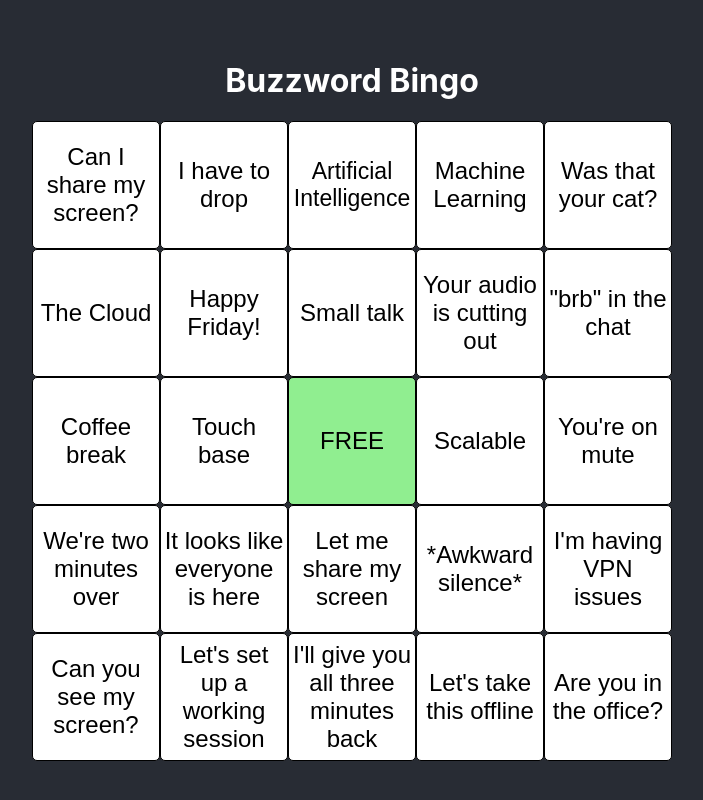
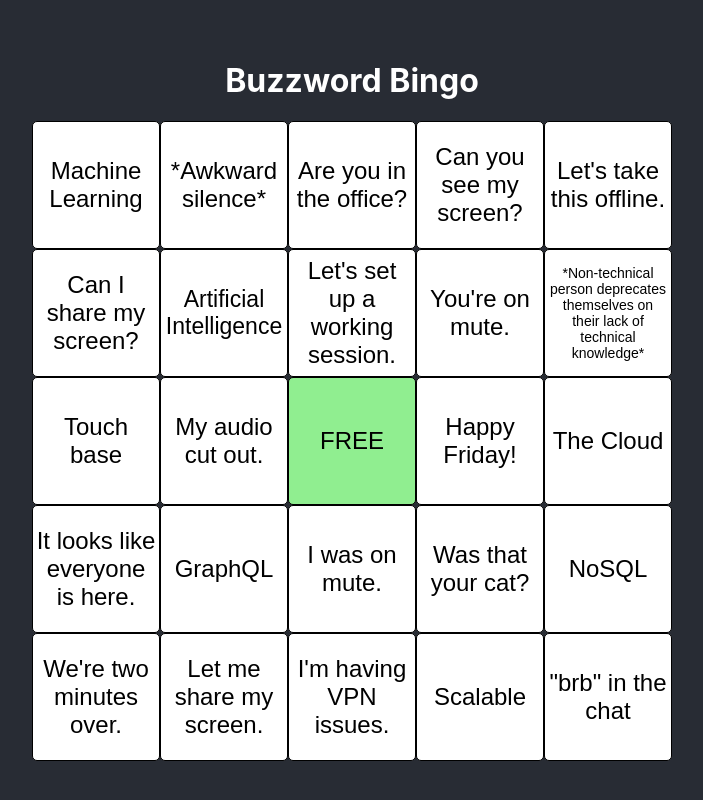
Before and after one commit to jtaavola/buzzword-bingo, a React (Create React App) app: page / in a window 1280 px wide. Shown: the whole page, without its empty margins (288-991 px from the left). Built offline with nearby package versions, Linux system fonts and the light colour scheme.

Commit message:
Add a few more buzzwords

```diff
--- a/src/App.js
+++ b/src/App.js
@@ -1,31 +1,36 @@
 import styled from 'styled-components';
 import { Board } from './components/Board';
 
-const sampleBuzzwords = [
+const buzzwords = [
   'Can you see my screen?',
-  "You're on mute",
-  "Let's take this offline",
-  "I'm having VPN issues",
-  'Your audio is cutting out',
+  "You're on mute.",
+  "Let's take this offline.",
+  "I'm having VPN issues.",
+  'Your audio is cutting out.',
   'Artificial Intelligence',
-  'Small talk',
+  '*Small talk*',
   'Machine Learning',
-  "We're two minutes over",
+  "We're two minutes over.",
   '*Awkward silence*',
   'The Cloud',
-  "I'll give you all three minutes back",
+  "I'll give you all some time back.",
   'Can I share my screen?',
   'Scalable',
-  'I have to drop',
+  'I have to drop.',
   '"brb" in the chat',
-  "Let's set up a working session",
+  "Let's set up a working session.",
   'Was that your cat?',
-  'It looks like everyone is here',
+  'It looks like everyone is here.',
   'Are you in the office?',
-  'Let me share my screen',
+  'Let me share my screen.',
   'Happy Friday!',
   'Touch base',
-  'Coffee break',
+  '*Coffee break*',
+  'My audio cut out.',
+  '*Non-technical person deprecates themselves on their lack of technical knowledge*',
+  'I was on mute.',
+  'NoSQL',
+  'GraphQL',
 ];
 
 const BuzzwordBingo = styled.div`
@@ -42,7 +47,7 @@
   return (
     <BuzzwordBingo>
       <h1>Buzzword Bingo</h1>
-      <Board buzzwords={sampleBuzzwords}></Board>
+      <Board buzzwords={buzzwords}></Board>
     </BuzzwordBingo>
   );
 };
```
